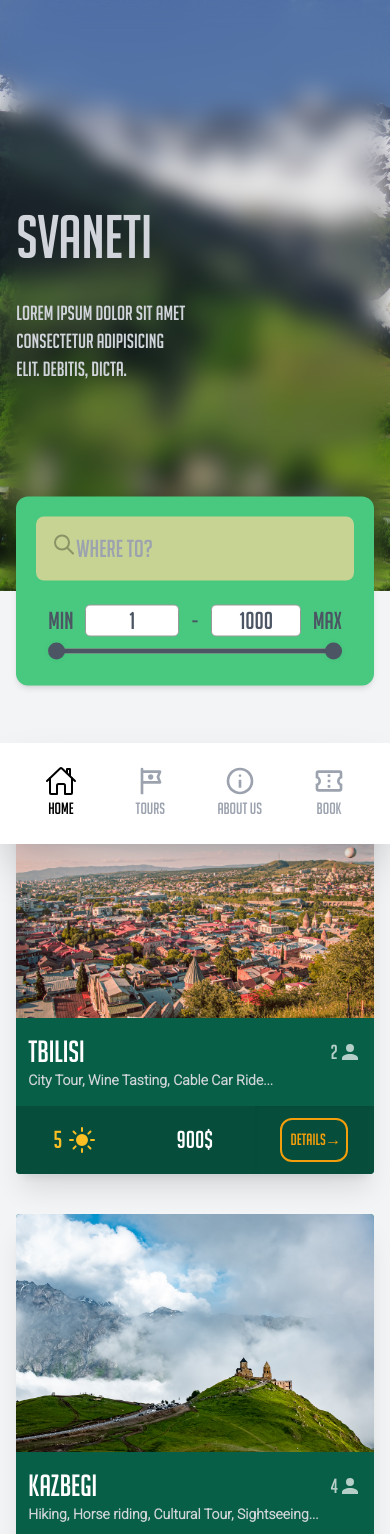
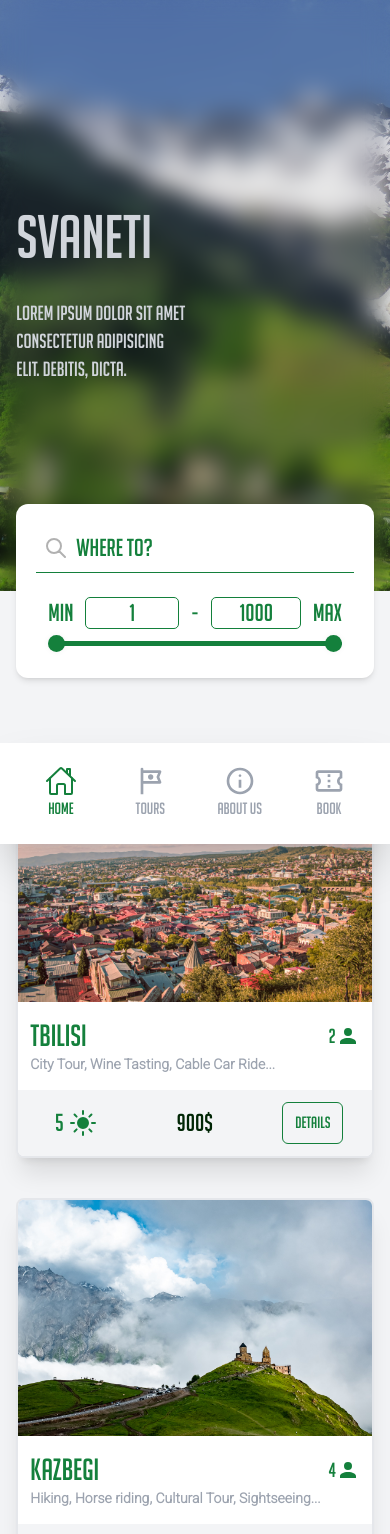
Before and after one commit to ajikia15/TravelAgency, a SvelteKit app: page / in a window 390 px wide. Shown: the top 1534 px of the page. Built offline with nearby package versions, Linux system fonts and the light colour scheme.

Commit message:
Final Color Update

```diff
--- a/src/components/Card.svelte
+++ b/src/components/Card.svelte
@@ -8,15 +8,12 @@
 		showModal = false;
 	};
 	import { fade, fly } from 'svelte/transition';
-	// let activityText = tour.activities.join(', ');
-	// let lim = 80;
-	// activityText = activityText.slice(0, lim - 3) + '...';
 </script>
 
 <PicModal show={showModal} on:close={handleClose} bind:tour />
 
 <div
-	class="flex flex-col overflow-hidden rounded bg-emerald-800 text-white shadow-xl duration-500 hover:-translate-y-3 hover:scale-105 hover:shadow-2xl">
+	class="flex flex-col overflow-hidden rounded-lg border-2  bg-white text-moss-900 shadow-xl duration-500 hover:-translate-y-3 hover:scale-105 hover:shadow-2xl">
 	<div class="group relative overflow-hidden transition-all ">
 		<img
 			class="w-full transition-all duration-500 ease-in-out group-hover:scale-105 "
@@ -36,19 +33,19 @@
 			</div>
 		</div>
 	</div>
-	<div class="group/text px-3 py-4 shadow-2xl">
+	<div class="group/text px-3 py-4 text-moss-500 shadow-2xl">
 		<div class="flex items-center justify-between ">
 			<a
 				href="https://en.wikipedia.org/wiki/Svaneti"
 				target="_blank"
-				class="text-3xl transition-all duration-500 ease-in-out group-hover/text:text-amber-500"
+				class="text-3xl transition-all duration-500 ease-in-out group-hover/text:text-amber-400"
 				rel="noreferrer">{tour.destination}</a>
-			<div class="flex items-center justify-around opacity-70">
-				<p class="text-xl ">
+			<div class="flex items-center justify-around">
+				<p class="text-xl">
 					{tour.peopleCount}
 				</p>
 				<svg
-					class="h-6 w-6"
+					class="h-6 w-6 text-moss-500"
 					xmlns="http://www.w3.org/2000/svg"
 					width="24"
 					height="24"
@@ -59,7 +56,7 @@
 						d="M12 4a4 4 0 0 1 4 4a4 4 0 0 1-4 4a4 4 0 0 1-4-4a4 4 0 0 1 4-4m0 10c4.42 0 8 1.79 8 4v2H4v-2c0-2.21 3.58-4 8-4Z" /></svg>
 			</div>
 		</div>
-		<p class="roboto truncated text-sm font-extrabold text-gray-300 transition-all duration-300">
+		<p class="roboto truncated text-sm font-extrabold text-gray-400 transition-all duration-300">
 			{#each tour.activities as activity, i}
 				{#if i != tour.activities.length - 1}
 					{activity},&nbsp;
@@ -69,32 +66,32 @@
 			{/each}
 		</p>
 	</div>
-	<div class=" flex bg-emerald-900">
+	<div class=" flex bg-gray-100">
 		<ul class="grid w-full grid-cols-3 [&>*]:py-3 [&>*]:text-2xl">
 			<li class="group/sun flex items-center justify-center ">
-				<p class="text-amber-400">{tour.daysCount}&nbsp;</p>
+				<p class="text-moss-500">{tour.daysCount}&nbsp;</p>
 				<svg
 					xmlns="http://www.w3.org/2000/svg"
 					width="24"
 					height="24"
 					viewBox="0 0 24 24"
-					class="h-8 w-8 text-amber-400 duration-500 group-hover/sun:rotate-180"
+					class="h-8 w-8 text-moss-500 duration-500 group-hover/sun:rotate-180"
 					><path
 						fill="currentColor"
 						d="M12 2.25a.75.75 0 0 1 .75.75v2.25a.75.75 0 0 1-1.5 0V3a.75.75 0 0 1 .75-.75ZM7.5 12a4.5 4.5 0 1 1 9 0a4.5 4.5 0 0 1-9 0Zm11.394-5.834a.75.75 0 0 0-1.06-1.06l-1.591 1.59a.75.75 0 1 0 1.06 1.061l1.591-1.59ZM21.75 12a.75.75 0 0 1-.75.75h-2.25a.75.75 0 0 1 0-1.5H21a.75.75 0 0 1 .75.75Zm-3.916 6.894a.75.75 0 0 0 1.06-1.06l-1.59-1.591a.75.75 0 1 0-1.061 1.06l1.59 1.591ZM12 18a.75.75 0 0 1 .75.75V21a.75.75 0 0 1-1.5 0v-2.25A.75.75 0 0 1 12 18Zm-4.242-.697a.75.75 0 0 0-1.061-1.06l-1.591 1.59a.75.75 0 0 0 1.06 1.061l1.591-1.59ZM6 12a.75.75 0 0 1-.75.75H3a.75.75 0 0 1 0-1.5h2.25A.75.75 0 0 1 6 12Zm.697-4.243a.75.75 0 0 0 1.06-1.06l-1.59-1.591a.75.75 0 0 0-1.061 1.06l1.59 1.591Z" /></svg>
 			</li>
 
-			<li class="flex items-center justify-center bg-emerald-900">
+			<li class="flex items-center justify-center">
 				<p>
 					<span class=" text-xs text-gray-300" />{tour.price}$
 				</p>
 			</li>
-			<li class=" relative flex items-center justify-center  shadow-inner">
+			<li class=" relative flex items-center justify-center">
 				<a href={`/tour/${tour.id}`}>
 					<button
 						type="button"
-						class="rounded-xl border-2 border-amber-500 bg-transparent p-2  text-base text-amber-500 transition-all hover:bg-amber-500 hover:text-white"
-						>Details &rarr;</button>
+						class="rounded-md border border-moss-500 bg-transparent p-2 px-3 text-base text-moss-500 transition-all hover:bg-moss-500 hover:text-white"
+						>Details</button>
 				</a>
 			</li>
 		</ul>
--- a/src/components/Navigation.svelte
+++ b/src/components/Navigation.svelte
@@ -6,31 +6,31 @@
 
 <!-- Tablet++ nav -->
 <nav
-	class="top-0 z-10 hidden w-full place-items-center overflow-hidden bg-white  py-4 text-lg text-gray-400 shadow-sm transition-all md:grid">
+	class="fixed top-0 z-10 hidden w-full place-items-center overflow-hidden bg-white py-4 text-lg text-gray-400 shadow-sm transition-all md:grid">
 	<div class="flex w-11/12 flex-row items-center justify-between text-2xl tracking-wide">
 		<ul class="flex flex-row items-center justify-between ">
 			<li>Logo</li>
 		</ul>
 		<ul class="flex flex-row items-center justify-between gap-6">
 			<li
-				class="w-min-content relative transition-all before:absolute before:-bottom-[1px] before:right-0 before:h-1 before:w-0 before:bg-gray-600 before:shadow-2xl before:duration-500 hover:text-gray-600 hover:before:left-0 hover:before:w-full {path ==
+				class="w-min-content relative transition-all before:absolute before:-bottom-[1px] before:right-0 before:h-1 before:w-0 before:bg-moss-500 before:shadow-2xl before:duration-500 hover:text-moss-500 hover:before:left-0 hover:before:w-full {path ==
 				'/'
-					? 'text-gray-600 before:w-full'
+					? 'text-moss-500 before:w-full'
 					: ''}">
 				<a href="/" class="">Home</a>
 			</li>
 			<li
-				class="w-min-content relative transition-all before:absolute before:-bottom-[1px] before:right-0 before:h-1 before:w-0 before:bg-gray-600 before:shadow-2xl before:transition-all before:duration-500 hover:text-gray-600 hover:before:left-0 hover:before:w-full {path.includes(
+				class="w-min-content relative transition-all before:absolute before:-bottom-[1px] before:right-0 before:h-1 before:w-0 before:bg-moss-500 before:shadow-2xl before:transition-all before:duration-500 hover:text-moss-500 hover:before:left-0 hover:before:w-full {path.includes(
 					'/tour'
 				)
-					? 'text-gray-600 before:w-full'
+					? 'text-moss-500 before:w-full'
 					: ''}">
 				<a href="/#tours" class="">Tours</a>
 			</li>
 			<li
-				class="w-min-content relative transition-all before:absolute before:-bottom-[1px] before:right-0 before:h-1 before:w-0 before:bg-gray-600 before:shadow-2xl before:transition-all before:duration-500 hover:text-gray-600 hover:before:left-0 hover:before:w-full {path ==
+				class="w-min-content relative transition-all before:absolute before:-bottom-[1px] before:right-0 before:h-1 before:w-0 before:bg-moss-500 before:shadow-2xl before:transition-all before:duration-500 hover:text-moss-500 hover:before:left-0 hover:before:w-full {path ==
 				'/about'
-					? 'text-gray-600 before:w-full'
+					? 'text-moss-500 before:w-full'
 					: ''}">
 				<a href="/about" class="">About Us</a>
 			</li>
@@ -39,7 +39,7 @@
 			<li class="group relative flex flex-row items-center">
 				<button
 					type="button"
-					class="rounded-lg  border-2 border-moss-400 bg-emerald-500 p-2 px-5 tracking-wide text-gray-700 shadow-lg transition-all focus:outline-none focus:ring focus:ring-moss-400 group-hover:border-moss-800 group-hover:bg-moss-800 group-hover:text-white  group-hover:shadow-md group-hover:focus:ring-moss-800">
+					class="rounded-lg  border-2 border-moss-500 bg-transparent p-2 px-5 tracking-wide text-moss-500 shadow-lg transition-all focus:outline-none focus:ring focus:ring-moss-400 group-hover:bg-moss-500 group-hover:text-white group-hover:shadow-md  group-hover:focus:ring-moss-500 hover:text-moss-100">
 					<p>Book</p>
 				</button>
 				<div class="popPhone">
@@ -62,7 +62,7 @@
 <nav
 	class="fixed bottom-0 left-0 z-10 grid h-[12%] min-h-max w-full place-items-center bg-white text-gray-400 shadow-2xl transition-all md:hidden">
 	<ul class="grid w-11/12 grid-cols-4">
-		<li class="relative flex flex-col items-center {path == '/' ? 'text-black' : ''}">
+		<li class="relative flex flex-col items-center {path == '/' ? 'text-moss-500' : ''}">
 			<a href="/" class="flex cursor-pointer flex-col items-center">
 				<svg xmlns="http://www.w3.org/2000/svg" width="32" height="32" viewBox="0 0 512 512"
 					><path
@@ -81,7 +81,7 @@
 				<p class="flex justify-center ">Home</p>
 			</a>
 		</li>
-		<li class="relative flex flex-col items-center {path.includes('/tour') ? 'text-black' : ''}">
+		<li class="relative flex flex-col items-center {path.includes('/tour') ? 'text-moss-500' : ''}">
 			<a href="/#tours" class="flex cursor-pointer flex-col items-center">
 				<svg xmlns="http://www.w3.org/2000/svg" width="32" height="32" viewBox="0 0 24 24"
 					><path
@@ -90,7 +90,7 @@
 				<p class="">Tours</p>
 			</a>
 		</li>
-		<li class="relative flex flex-col items-center {path == '/about' ? 'text-black' : ''}">
+		<li class="relative flex flex-col items-center {path == '/about' ? 'text-moss-500' : ''}">
 			<a href="/about" class="flex cursor-pointer flex-col items-center">
 				<svg xmlns="http://www.w3.org/2000/svg" width="32" height="32" viewBox="0 0 24 24"
 					><path
@@ -99,7 +99,7 @@
 				<p class="">About Us</p>
 			</a>
 		</li>
-		<li class="relative flex flex-col items-center {path == '/book' ? 'text-black' : ''}">
+		<li class="relative flex flex-col items-center {path == '/book' ? 'text-moss-500' : ''}">
 			<div class="flex cursor-pointer flex-col items-center">
 				<svg xmlns="http://www.w3.org/2000/svg" width="32" height="32" viewBox="0 0 24 24"
 					><path
@@ -114,10 +114,10 @@
 <style lang="scss">
 	.popPhone {
 		@apply absolute left-0 top-0 flex h-full w-1/2 cursor-pointer flex-col items-center
-		justify-center text-moss-800 opacity-0 transition-all duration-500 group-hover:-left-1/2 group-hover:rotate-[360deg] group-hover:opacity-100 hover:text-moss-400;
+		justify-center text-moss-500 opacity-0 transition-all duration-500 group-hover:-left-1/2 group-hover:rotate-[360deg] group-hover:opacity-100 hover:text-moss-700;
 	}
 	.popMessenger {
 		@apply absolute right-0 top-0 flex h-full w-1/2 cursor-pointer flex-col items-center
-		justify-center  text-moss-800 opacity-0 transition-all duration-500 group-hover:-right-1/2 group-hover:rotate-[360deg] group-hover:opacity-100 hover:text-moss-400;
+		justify-center  text-moss-500 opacity-0 transition-all duration-500 group-hover:-right-1/2 group-hover:rotate-[360deg] group-hover:opacity-100 hover:text-moss-800;
 	}
 </style>
--- a/src/components/Range.svelte
+++ b/src/components/Range.svelte
@@ -20,12 +20,12 @@
 </script>
 
 <div class="p-3">
-	<div class="price-input mb-3 text-gray-600">
+	<div class="price-input mb-3 text-moss-500">
 		<div class="field">
-			<span>Min</span>
+			<span class="">Min</span>
 			<input
 				type="tel"
-				class="input-min focus-within:text-black"
+				class="input-min focus-within:text-gray-700"
 				maxlength="3"
 				bind:value={curMin} />
 		</div>
@@ -52,7 +52,7 @@
 <!-- <input type="button" class="h-12 w-12 bg-green-500" value="" on:click={handleclick} /> -->
 <style>
 	:root {
-		--color: #4b5563;
+		--color: #14803c;
 		/* --color: rgb(6 95 70); */
 	}
 	::selection {
@@ -75,7 +75,7 @@
 		margin-left: 12px;
 		border-radius: 5px;
 		text-align: center;
-		border: 1px solid #999;
+		border: 1px solid #13803b;
 		-moz-appearance: textfield;
 	}
 	input[type='tel']::-webkit-outer-spin-button,
@@ -91,7 +91,7 @@
 	.slider {
 		height: 5px;
 		position: relative;
-		background: #e1e9c4;
+		background: #e8eeeb;
 		border-radius: 5px;
 	}
 	.slider .progress {
--- a/src/components/Search.svelte
+++ b/src/components/Search.svelte
@@ -2,7 +2,7 @@
 	export let searchQuery: string = '';
 </script>
 
-<div class="flex rounded-lg bg-moss-200 p-4">
+<div class="flex items-center border-b border-b-moss-500 bg-white p-2">
 	<svg
 		xmlns="http://www.w3.org/2000/svg"
 		class="h-6 w-6 opacity-30"
@@ -16,7 +16,7 @@
 			d="M21 21l-6-6m2-5a7 7 0 11-14 0 7 7 0 0114 0z" />
 	</svg>
 	<input
-		class="w-60 bg-moss-200  outline-none"
+		class="flex w-60 bg-white pl-2 text-moss-500 outline-none placeholder:text-moss-500"
 		type="text"
 		placeholder="Where To?"
 		bind:value={searchQuery} />
--- a/src/routes/+page.svelte
+++ b/src/routes/+page.svelte
@@ -22,7 +22,7 @@
 <Hero />
 <div class="grid w-full -translate-y-1/2 place-items-center">
 	<div
-		class="grid w-11/12 transform grid-cols-1 flex-row items-center gap-3 rounded-xl bg-moss-400 p-5 text-2xl shadow-md transition duration-500 after:absolute after:left-0 after:-top-[1px] after:h-2 after:w-full  after:rounded-t-xl hover:scale-105 hover:shadow-lg md:grid-cols-[2fr_1fr] xl:w-1/2">
+		class="grid w-11/12 transform grid-cols-1 flex-row items-center gap-3 rounded-xl bg-white p-5 text-2xl shadow-md transition duration-500 after:absolute after:left-0 after:-top-[1px] after:h-2 after:w-full  after:rounded-t-xl hover:scale-105 hover:shadow-lg md:grid-cols-[2fr_1fr] xl:w-1/2">
 		<Search bind:searchQuery />
 		<Range bind:curMin bind:curMax />
 	</div>
--- a/tailwind.config.cjs
+++ b/tailwind.config.cjs
@@ -15,6 +15,18 @@ module.exports = {
 					800: '#003D0C',
 					900: '#002605',
 				},
+				'palablu':
+				{
+					100: '#F2F8FF',
+					200: '#C1E2FF',
+					300: '#8FCEFB',
+					400: '#5CBDF3',
+					500: '#1C37E8',
+					600: '#0E8CB4',
+					700: '#036D85',
+					800: '#004B55',
+					900: '#002426',
+				},
 			},
 		}
 	},
```
